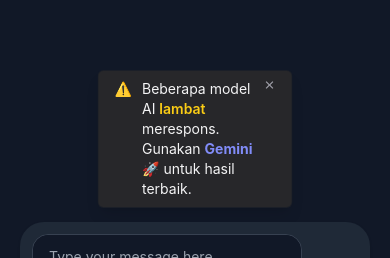
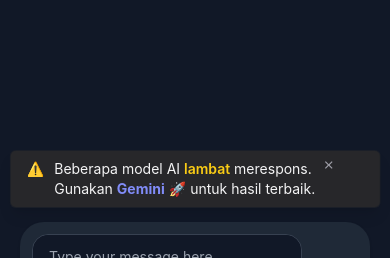
Before and after one commit to mhhidayat/chat-bot, a Vue app in the folder fe-chat-bot/: page / in a window 390 px wide. Shown: the part 460-718 px from the top of the page. Built offline with nearby package versions, Linux system fonts and the light colour scheme; no server answers.

Commit message:
fix: alert position

```diff
--- a/fe-chat-bot/src/components/Alert.vue
+++ b/fe-chat-bot/src/components/Alert.vue
@@ -3,7 +3,7 @@
 </script>
 
 <template>
-   <div class="fixed left-1/2 -translate-x-1/2 bottom-44 z-49 bg-zinc-800 text-zinc-100 border border-gray-900/50 rounded-md px-4 py-2 shadow-lg flex items-start space-x-2 text-sm animate-slide-in">
+   <div class="fixed left-1/2 -translate-x-1/2 bottom-44 bg-zinc-800 text-zinc-100 border border-gray-900/50 rounded-md px-4 py-2 shadow-lg flex items-start space-x-2 text-sm animate-slide-in w-[95%] sm:w-auto">
         <span class="mr-0.5">
             ⚠️
         </span>
```
